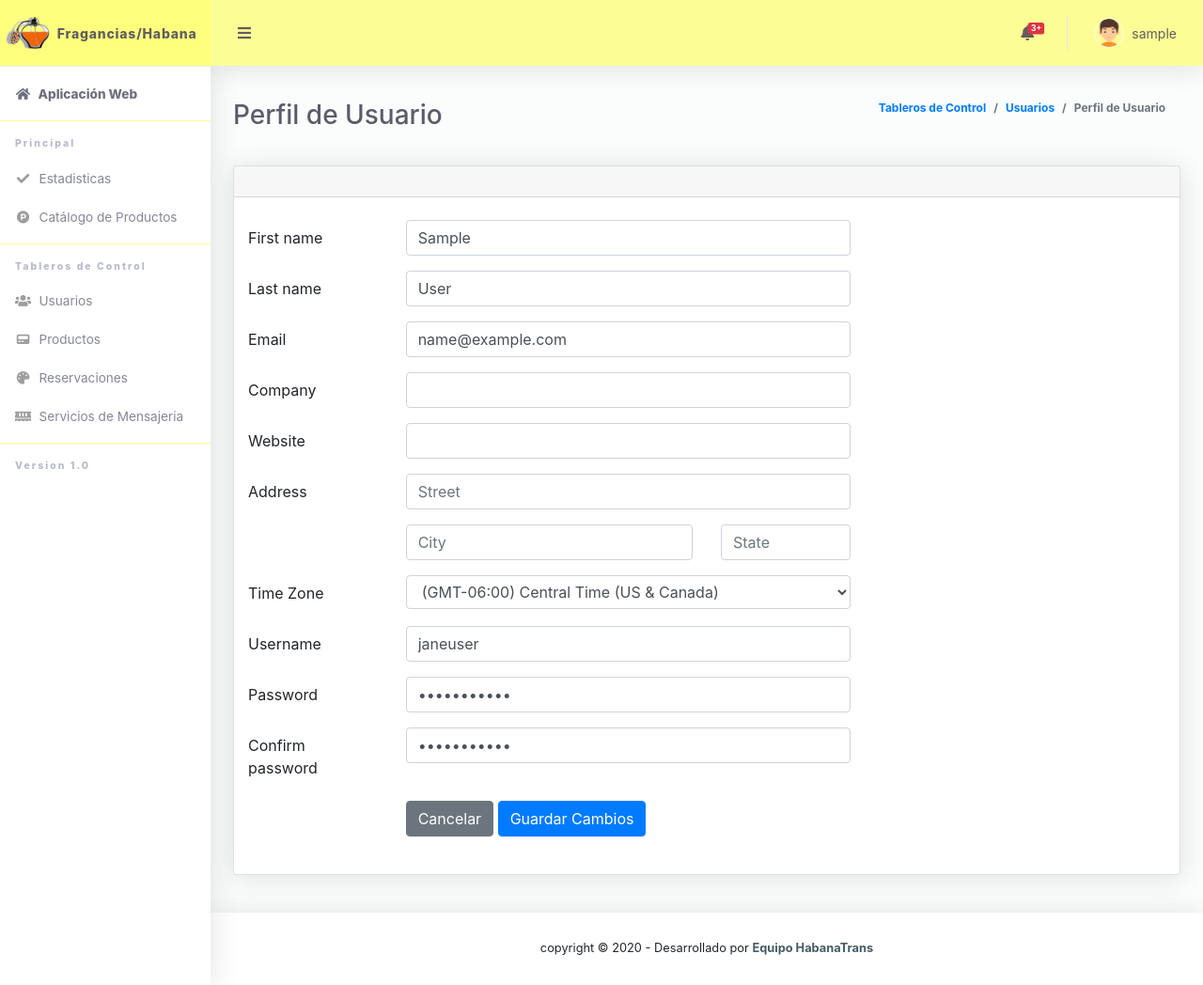
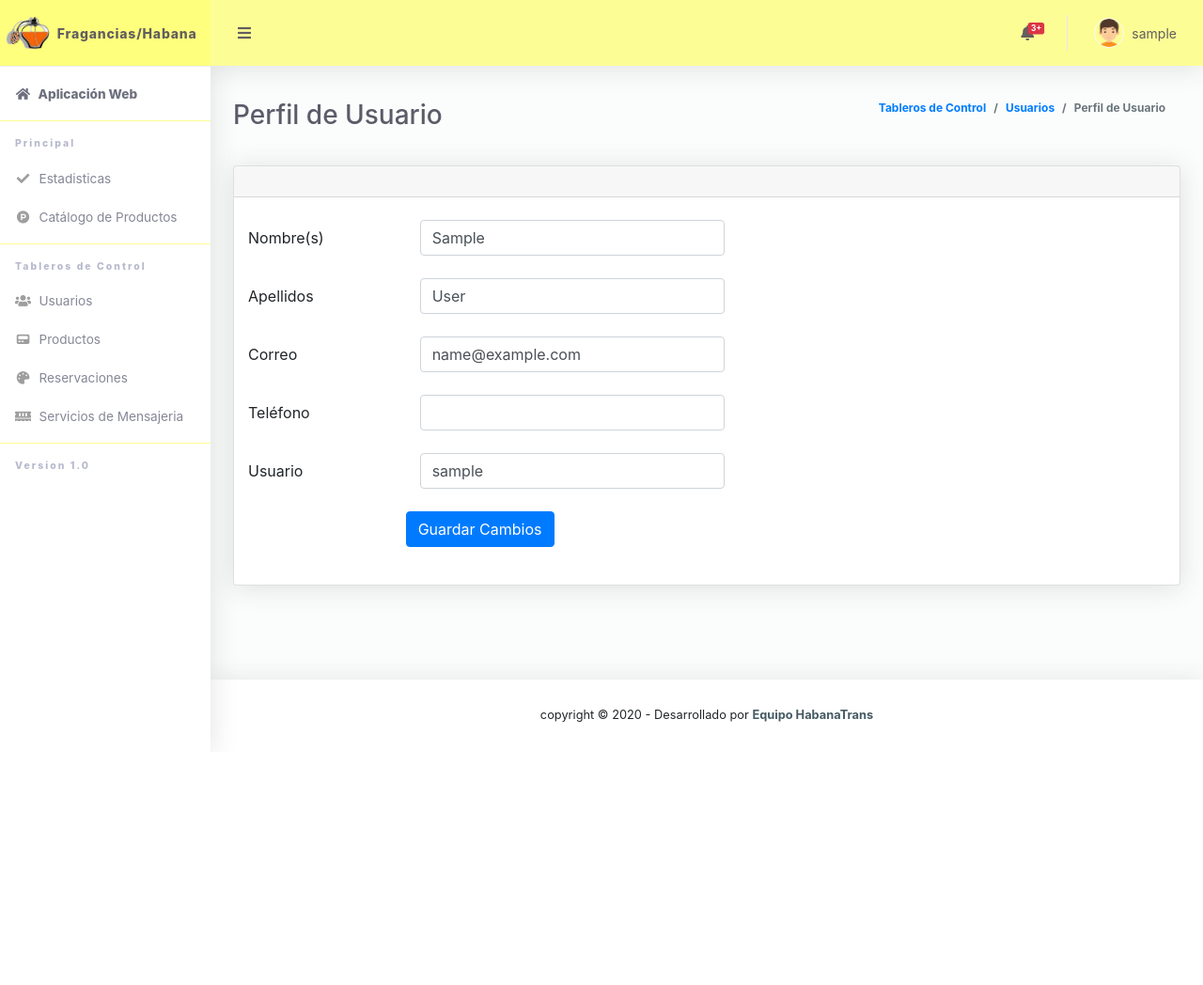
Before and after one commit to pemiro91/fragancia_habana, a Django app: page /user_profile in a window 1280 px wide. Shown: the whole page at 94% size. After the commit the page ends 787 px from the top, so only its background shows below. Run offline with Django 3.2, Linux system fonts and the light colour scheme; the visitor is signed in with stand-in values (Sample User, id 1); some libraries are stand-ins or nearby versions.

Commit message:
finish profile

```diff
--- a/fragancia/views.py
+++ b/fragancia/views.py
@@ -7,8 +7,8 @@ from django.http import HttpResponseRedirect
 from django.shortcuts import render, redirect, get_object_or_404
 from django.urls import reverse
 
-from fragancia.models import Product, Reservation
-from django.contrib.auth.models import User
+from fragancia.models import Product, Reservation, User
+
 import logging
 
 logger = logging.getLogger(__name__)
@@ -115,10 +115,20 @@ def users(request):
 def user_profile(request):
     if request.user.is_authenticated:
         if request.method == "POST":
-            usuario = request.user.username
-            return render(request, "fragancia/perfil_usuario.html", {'usuario': usuario})
-        context = {}
-        return render(request, "fragancia/perfil_usuario.html", context)
+            nombre = request.POST.get('first_name')
+            apellidos = request.POST.get('last_name')
+            correo = request.POST.get('email')
+            telefono = request.POST.get('phone')
+            usuario = request.POST.get('username')
+            User.objects.filter(pk=request.user.id).update(
+                first_name=nombre,
+                last_name=apellidos,
+                email=correo,
+                telefono=telefono,
+                username=usuario,
+            )
+            return redirect('user_profile')
+        return render(request, "fragancia/perfil_usuario.html", {})
     return redirect('login')
 
 
--- a/templates/fragancia/perfil_usuario.html
+++ b/templates/fragancia/perfil_usuario.html
@@ -25,99 +25,62 @@
                 <div class="tab-content py-4">
 
                     <div class="tab-pane active" id="edit">
-                        <form role="form" method="post">
+                        <form role="form" method="post">{% csrf_token %}
                             <div class="form-group row">
-                                <label class="col-lg-3 col-form-label form-control-label">First name</label>
+                                <label class="col-lg-3 col-form-label form-control-label">Nombre(s)</label>
                                 <div class="col-lg-9">
-                                    <input class="form-control" type="text" value="{{ request.user.first_name }}">
+                                    <label class="col-lg-9">
+                                        <input class="form-control" type="text" name="first_name" value="{{ request.user.first_name }}">
+                                    </label>
                                 </div>
                             </div>
                             <div class="form-group row">
-                                <label class="col-lg-3 col-form-label form-control-label">Last name</label>
+                                <label class="col-lg-3 col-form-label form-control-label">Apellidos</label>
                                 <div class="col-lg-9">
-                                    <input class="form-control" type="text" value="{{ request.user.last_name }}">
+                                    <label class="col-lg-9">
+                                        <input class="form-control" type="text" name="last_name" value="{{ request.user.last_name }}">
+                                    </label>
                                 </div>
                             </div>
                             <div class="form-group row">
-                                <label class="col-lg-3 col-form-label form-control-label">Email</label>
+                                <label class="col-lg-3 col-form-label form-control-label">Correo</label>
                                 <div class="col-lg-9">
-                                    <input class="form-control" type="email" value="{{ request.user.email }}">
+                                    <label class="col-lg-9">
+                                        <input class="form-control" type="email" name="email" value="{{ request.user.email }}" required>
+                                    </label>
+                                    <div class="invalid-feedback">
+                                        Por favor, rellene el campo.
+                                    </div>
                                 </div>
                             </div>
                             <div class="form-group row">
-                                <label class="col-lg-3 col-form-label form-control-label">Company</label>
+                                <label class="col-lg-3 col-form-label form-control-label">Teléfono</label>
                                 <div class="col-lg-9">
-                                    <input class="form-control" type="text" value="{{ request.user.telefono }}">
+                                    <label class="col-lg-9">
+                                        <input class="form-control" type="text" name="phone" value="{{ request.user.telefono }}">
+                                    </label>
                                 </div>
                             </div>
                             <div class="form-group row">
-                                <label class="col-lg-3 col-form-label form-control-label">Website</label>
+                                <label class="col-lg-3 col-form-label form-control-label">Usuario</label>
                                 <div class="col-lg-9">
-                                    <input class="form-control" type="url" value="">
+                                    <label class="col-lg-9">
+                                        <input class="form-control" type="text" name="username" value="{{ request.user.username }}">
+                                    </label>
                                 </div>
                             </div>
-                            <div class="form-group row">
-                                <label class="col-lg-3 col-form-label form-control-label">Address</label>
-                                <div class="col-lg-9">
-                                    <input class="form-control" type="text" value="" placeholder="Street">
+                            {% if success %}
+                                 <div class="col-lg-9">
+                                    <div class="alert alert-success">
+                                         {{success}}
+                                     </div>
                                 </div>
-                            </div>
-                            <div class="form-group row">
-                                <label class="col-lg-3 col-form-label form-control-label"></label>
-                                <div class="col-lg-6">
-                                    <input class="form-control" type="text" value="" placeholder="City">
-                                </div>
-                                <div class="col-lg-3">
-                                    <input class="form-control" type="text" value="" placeholder="State">
-                                </div>
-                            </div>
-                            <div class="form-group row">
-                                <label class="col-lg-3 col-form-label form-control-label">Time Zone</label>
-                                <div class="col-lg-9">
-                                    <select id="user_time_zone" class="form-control" size="0">
-                                        <option value="Hawaii">(GMT-10:00) Hawaii</option>
-                                        <option value="Alaska">(GMT-09:00) Alaska</option>
-                                        <option value="Pacific Time (US &amp; Canada)">(GMT-08:00) Pacific Time
-                                            (US &amp; Canada)
-                                        </option>
-                                        <option value="Arizona">(GMT-07:00) Arizona</option>
-                                        <option value="Mountain Time (US &amp; Canada)">(GMT-07:00) Mountain
-                                            Time (US &amp; Canada)
-                                        </option>
-                                        <option value="Central Time (US &amp; Canada)" selected="selected">
-                                            (GMT-06:00) Central Time (US &amp; Canada)
-                                        </option>
-                                        <option value="Eastern Time (US &amp; Canada)">(GMT-05:00) Eastern Time
-                                            (US &amp; Canada)
-                                        </option>
-                                        <option value="Indiana (East)">(GMT-05:00) Indiana (East)</option>
-                                    </select>
-                                </div>
-                            </div>
-                            <div class="form-group row">
-                                <label class="col-lg-3 col-form-label form-control-label">Username</label>
-                                <div class="col-lg-9">
-                                    <input class="form-control" type="text" value="janeuser">
-                                </div>
-                            </div>
-                            <div class="form-group row">
-                                <label class="col-lg-3 col-form-label form-control-label">Password</label>
-                                <div class="col-lg-9">
-                                    <input class="form-control" type="password" value="11111122333">
-                                </div>
-                            </div>
-                            <div class="form-group row">
-                                <label class="col-lg-3 col-form-label form-control-label">Confirm
-                                    password</label>
-                                <div class="col-lg-9">
-                                    <input class="form-control" type="password" value="11111122333">
-                                </div>
-                            </div>
+                            {% endif %}
+
                             <div class="form-group row">
                                 <label class="col-lg-3 col-form-label form-control-label"></label>
                                 <div class="col-lg-9">
-                                    <input type="reset" class="btn btn-secondary" value="Cancelar">
-                                    <input type="button" class="btn btn-primary" value="Guardar Cambios">
+                                    <input type="submit" class="btn btn-primary" value="Guardar Cambios">
                                 </div>
                             </div>
                         </form>
```
